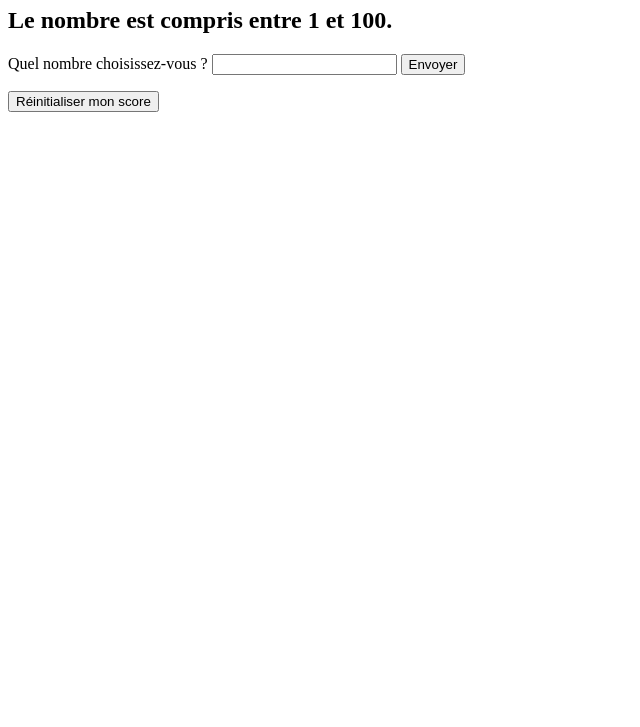
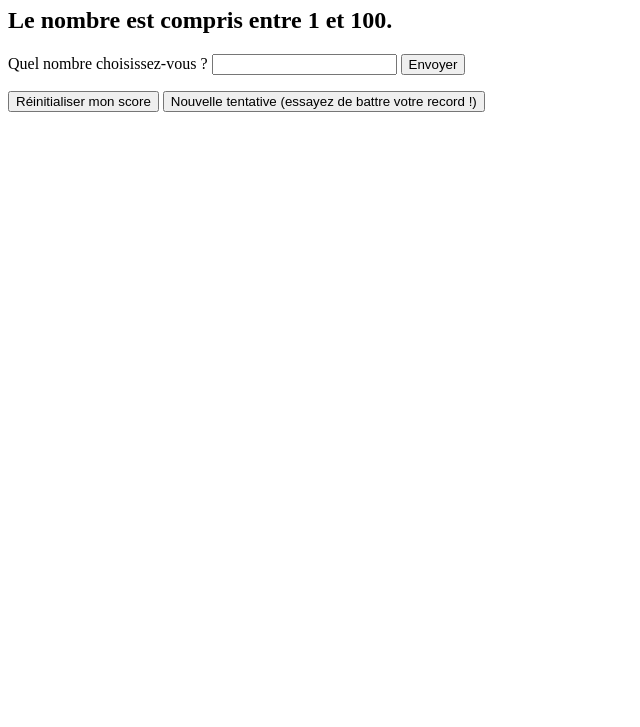
Before and after one commit to Aji5ai/Guess-The-Number, a plain HTML site: page index.html in a window 1280 px wide. Shown: the part 73-800 px from the top of the page, without its empty margins (0-640 px from the left). Drawn offline with Linux system fonts and the light colour scheme.

Commit message:
ex termminé sauf dernières verifications

```diff
--- a/index.html
+++ b/index.html
@@ -19,6 +19,7 @@
     <p id="essais"></p>
     <p id="score"></p>
     <button onclick="reset()">Réinitialiser mon score</button>
+    <button onClick="window.location.reload();">Nouvelle tentative (essayez de battre votre record !)</button>
 
 </body>
 </html>
--- a/main.js
+++ b/main.js
@@ -21,13 +21,13 @@ window.addEventListener("DOMContentLoaded", function (event) {
   function submitForm(event) {
     event.preventDefault(); //le formulaire recharge la page quand il est validé, pour éviter ça, on ajoute event et preventDefault
     value = form.guess.value; // Permet de récupérer la valeur entrée par l'utilisateur
-    console.log("La valeur entrée par l'utilisateur est :" + value);
+    console.log("La valeur entrée par l'utilisateur est :" + value); // pour tricher
 
     const paragraphTextResult = document.getElementById("pForResult"); // récupère l'élément p du html dans une const
 
     function results() {
       if (randomNumber == value) {
-        // 2 = parce que sinon c'est pas les mêmes types, value n'est pas en number mais en string
+        // 2 = et pas 3 parce que sinon c'est pas les mêmes types, value n'est pas en number mais en string
         if (
           localStorage.getItem("Score de la partie") &&
           tries < localStorage.getItem("Score de la partie")
@@ -80,5 +80,3 @@ function reset() {
       "Veuillez gagner au moins une fois pour obtenir un score";
   }
 }
-
-// faire bouton relancer partie avec refresh
```
